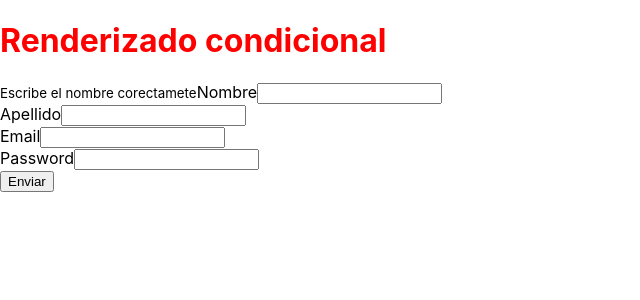
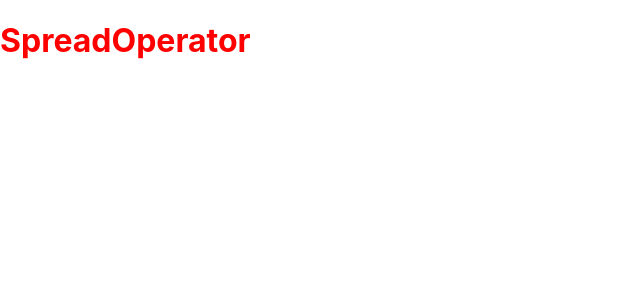
Before and after one commit to AlexNocua/cursoreact, a React (Create React App) app: page / in a window 1280 px wide. Shown: the top 300 px of the page, without its empty margins (0-640 px from the left). Built offline with nearby package versions, Linux system fonts and the light colour scheme.

Commit message:
Spread operator para mesclar arreglos y objetos

```diff
--- a/src/App.jsx
+++ b/src/App.jsx
@@ -13,6 +13,7 @@ import Hooks from "./components/Hooks.jsx"
 import Formularios from "./components/Formularios.jsx";
 import Eventos from "./components/Eventos.jsx";
 import RenderizadoCondicional from "./components/RenderizadoCondicional.jsx";
+import SpreadOperator from "./components/SpreadOperator.jsx";
 // import CicloVidaComponentes from "./components/CicloVidaComponentes.jsx"
 
 
@@ -51,7 +52,8 @@ function App() {
       </Formularios> */}
 
       {/* <Eventos></Eventos> */}
-      <RenderizadoCondicional></RenderizadoCondicional>
+      {/* <RenderizadoCondicional></RenderizadoCondicional> */}
+      <SpreadOperator></SpreadOperator>
     </>
   );
 }
--- /dev/null
+++ b/src/components/SpreadOperator.jsx
@@ -0,0 +1,34 @@
+import React from 'react'
+
+const animalesSalvajes = ["leon", 'tigre', "lobo"]
+const animalesDomesticos = ["gato", 'perro']
+const animales = [...animalesSalvajes, ...animalesDomesticos] //esos tres puntos mescla las dos listas
+
+// tambien se puede con objetos
+const motos = {
+    cien: "nkd",
+    docientos: "pulsar",
+    trecientos: "Duke"
+}
+
+const carros = {
+    cien: "aveo",
+    docientos: "mazda",
+    trecientos: "bmw"
+}
+
+const vehiculos = { ...motos, ...carros }
+
+
+function SpreadOperator() {
+    console.log(animales)
+    console.log(vehiculos)
+
+    return (
+        <div>
+            <h1>SpreadOperator</h1>
+        </div>
+    )
+}
+
+export default SpreadOperator
```
